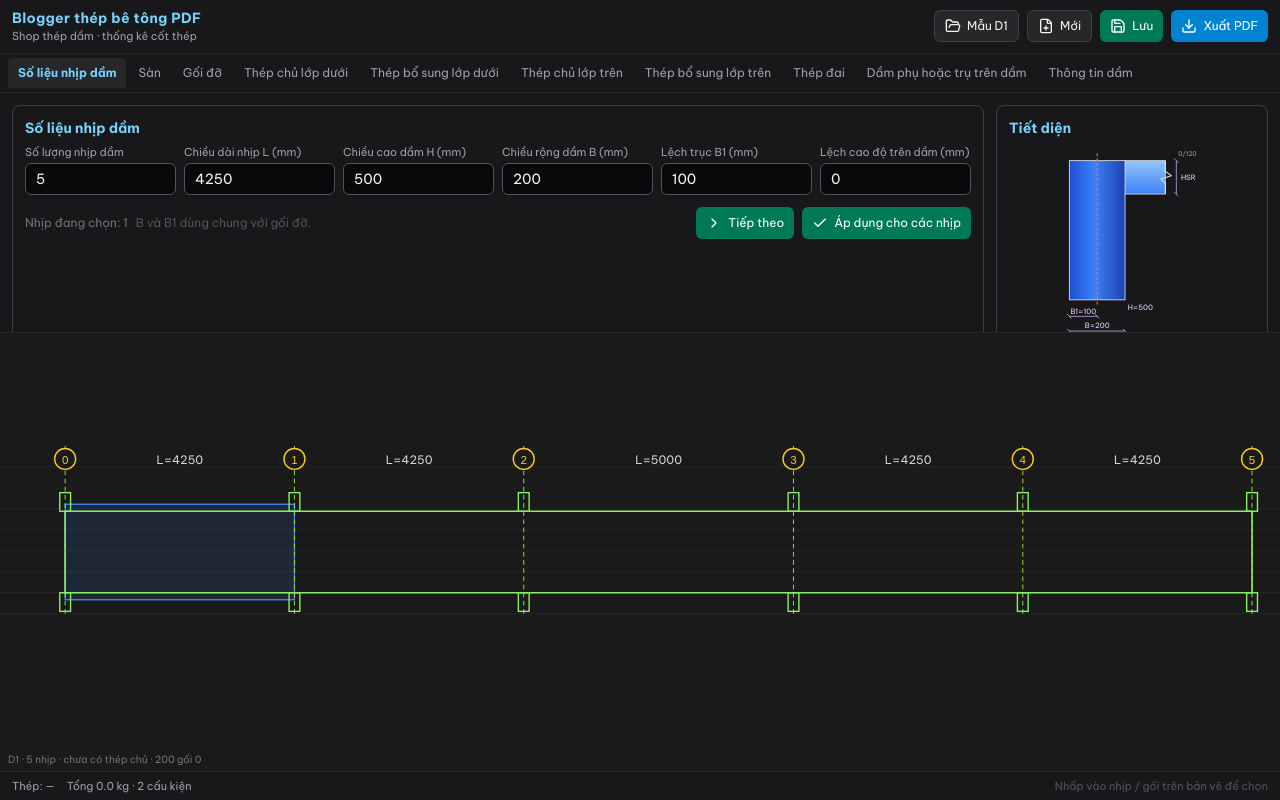
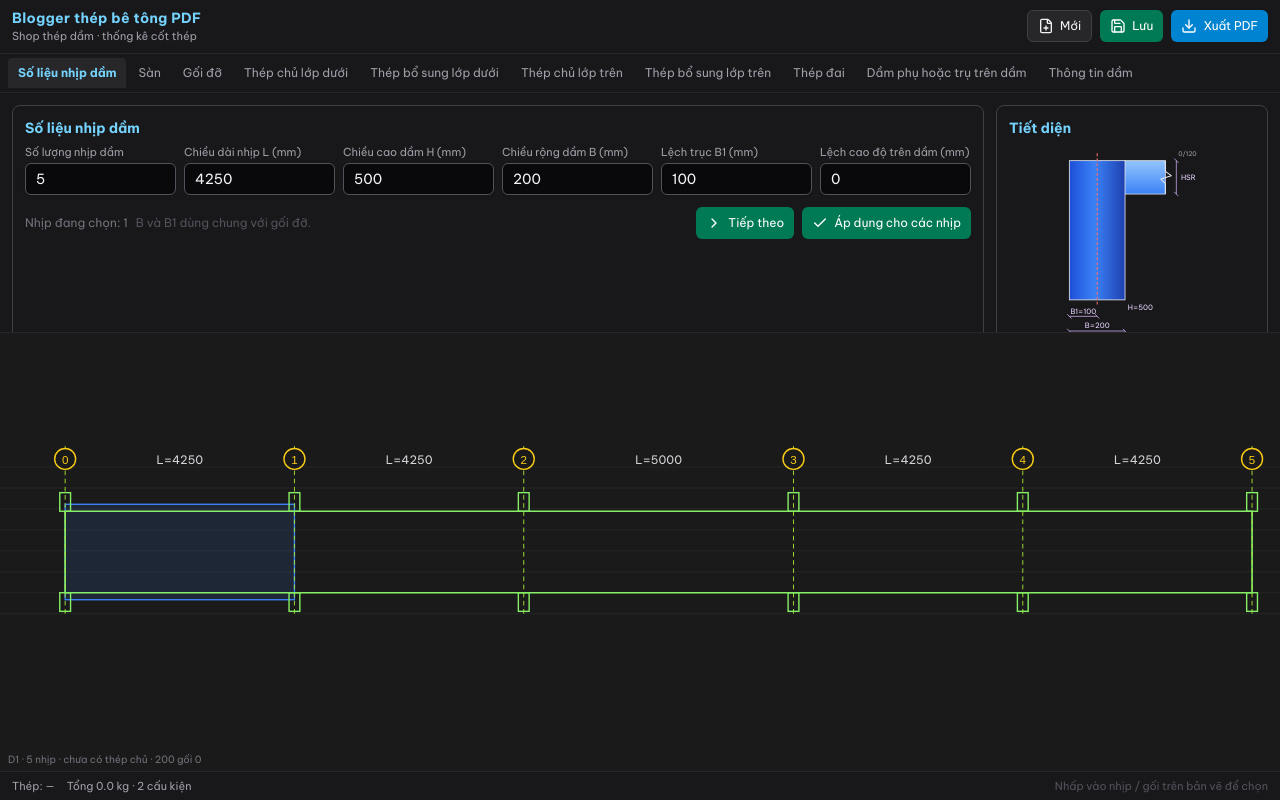
Before and after one commit to ntgiahuy/dam, a Next.js app: page / in a window 1280 px wide. Built offline with nearby package versions, Linux system fonts and the light colour scheme.

Commit message:
Remove the Mẫu D1 header button

```diff
--- a/components/beam/BeamApp.tsx
+++ b/components/beam/BeamApp.tsx
@@ -7,7 +7,6 @@ import {
   ChevronRight,
   Download,
   FilePlus,
-  FolderOpen,
   Pencil,
   Plus,
   Save,
@@ -301,16 +300,6 @@ export function BeamApp() {
           <div className="text-[11px] text-zinc-400">Shop thép dầm · thống kê cốt thép</div>
         </div>
         <div className="ml-auto flex flex-wrap items-center gap-2">
-          <Button
-            variant="secondary"
-            size="sm"
-            onClick={() => {
-              persist(createSampleD1());
-              setStatus("Đã nạp hình học D1. Thêm thép bằng nút Thêm.");
-            }}
-          >
-            <FolderOpen /> Mẫu D1
-          </Button>
           <Button
             variant="secondary"
             size="sm"
```
Also changed, not shown: 12 other files (tests, documents, lock files or other folders).
